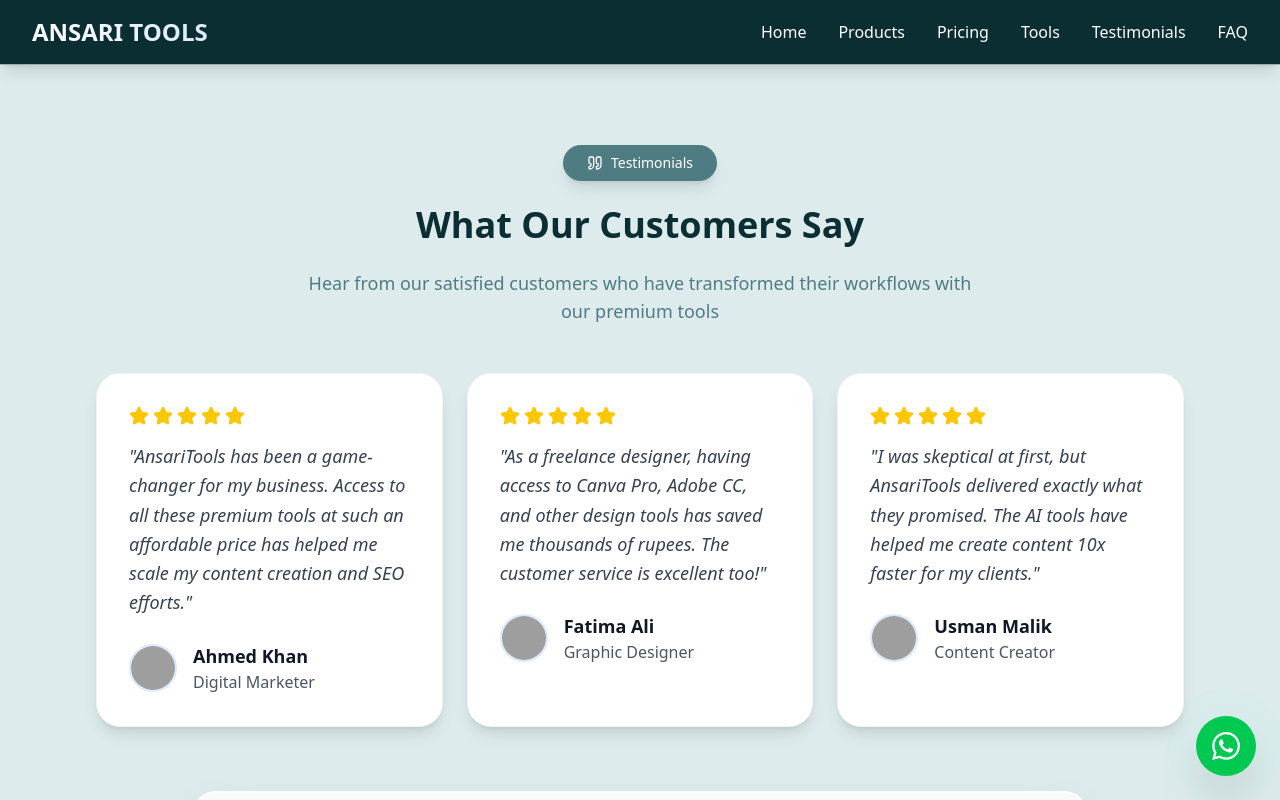
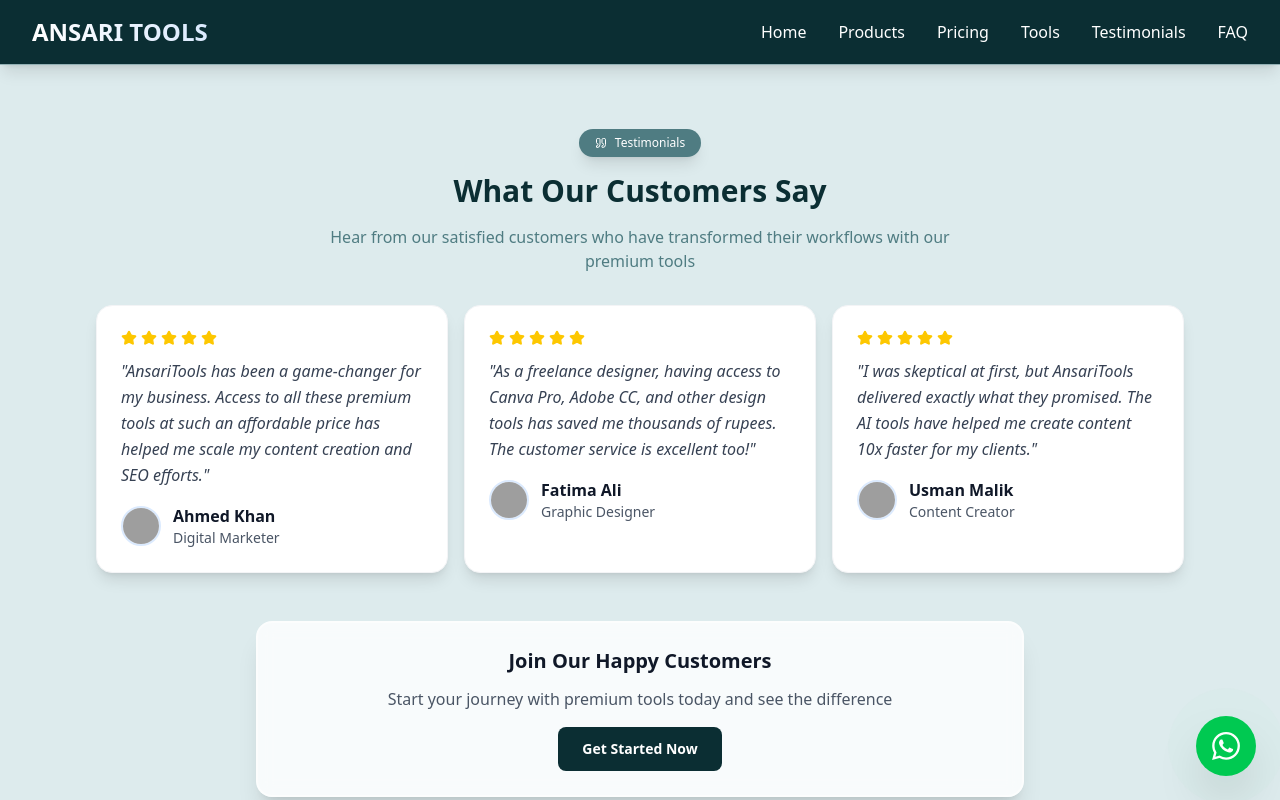
Before and after one commit to saeedansari9t9/ansari-tools-client, a React (Vite) app: page /testimonials in a window 1280 px wide. Built offline with nearby package versions, Linux system fonts and the light colour scheme; grey boxes are pictures that could not be loaded.

Commit message:
theme change

```diff
--- a/src/App.jsx
+++ b/src/App.jsx
@@ -1,5 +1,5 @@
 // import { useState } from 'react'
-import { BrowserRouter, Routes, Route } from "react-router-dom";
+import { BrowserRouter, Routes, Route, Navigate } from "react-router-dom";
 import { ShoppingCart, Star, Check, ArrowRight, Menu, X, Search, User, Heart, Zap, Palette, PenTool, BarChart3, Bot, Globe, Shield, Users, Phone, Mail, MapPin, Facebook, Twitter, Instagram, Youtube } from 'lucide-react'
 import { ToastContainer } from 'react-toastify';
 import 'react-toastify/dist/ReactToastify.css';
@@ -30,7 +30,6 @@ import AdminLoginPage from "./pages/Admin/AdminLoginPage";
 import EditProfilePage from "./pages/Admin/EditProfilePage";
 import ChangePasswordPage from "./pages/Admin/ChangePasswordPage";
 import ProfilePage from "./pages/ProfilePage";
-import NotFoundPage from "./pages/NotFoundPage";
 
 function App() {
   return (
@@ -97,10 +96,9 @@ function App() {
               <ProfilePage />
             </PrivateRoute>
           } />
+          {/* Catch-all route - redirect any non-existent page to home */}
+          <Route path="*" element={<Navigate to="/" replace />} />
           {/* <PrivateRoute path="/dashboard" element={<DashboardPage />} /> */}
-
-          {/* 404 Page - Catch all unmatched routes */}
-          <Route path="*" element={<NotFoundPage />} />
         </Routes>
         <FooterComponent />
         <WhatsAppButton />
--- a/src/components/TestimonialsComponent.jsx
+++ b/src/components/TestimonialsComponent.jsx
@@ -1,33 +1,26 @@
 import React from "react";
 import { Star, Quote } from "lucide-react";
 
-const Stars = () => (
-  <div className="flex space-x-1 mb-4">
-    {[...Array(5)].map((_, i) => (
-      <Star key={i} className="w-5 h-5 text-yellow-400 fill-yellow-400" />
-    ))}
-  </div>
-);
 
 const TestimonialsComponent = () => (
-  <section id="testimonials" className="py-12 sm:py-16 lg:py-20" style={{ backgroundColor: 'var(--color-light)' }}>
+  <section id="testimonials" className="py-8 sm:py-12 lg:py-16" style={{ backgroundColor: 'var(--color-light)' }}>
     <div className="max-w-6xl mx-auto px-4 sm:px-6 lg:px-8">
       {/* Header */}
-      <div className="text-center mb-8 sm:mb-12">
-        <div className="inline-flex items-center gap-2 text-white px-4 sm:px-6 py-2 rounded-full text-xs sm:text-sm font-medium mb-4 sm:mb-6 shadow-lg" style={{ backgroundColor: 'var(--color-mid-dark)' }}>
-          <Quote className="w-3 h-3 sm:w-4 sm:h-4" />
+      <div className="text-center mb-6 sm:mb-8">
+        <div className="inline-flex items-center gap-2 text-white px-3 sm:px-4 py-1.5 rounded-full text-xs font-medium mb-3 sm:mb-4 shadow-lg" style={{ backgroundColor: 'var(--color-mid-dark)' }}>
+          <Quote className="w-3 h-3" />
           Testimonials
         </div>
-        <h2 className="text-2xl sm:text-3xl md:text-4xl font-bold mb-4 sm:mb-6" style={{ color: 'var(--color-dark)' }}>
+        <h2 className="text-xl sm:text-2xl md:text-3xl font-bold mb-3 sm:mb-4" style={{ color: 'var(--color-dark)' }}>
           What Our Customers Say
         </h2>
-        <p className="text-base sm:text-lg text-gray-600 max-w-2xl mx-auto" style={{ color: 'var(--color-mid-dark)' }}>
+        <p className="text-sm sm:text-base text-gray-600 max-w-2xl mx-auto" style={{ color: 'var(--color-mid-dark)' }}>
           Hear from our satisfied customers who have transformed their workflows with our premium tools
         </p>
       </div>
 
       {/* Testimonials Grid */}
-      <div className="grid grid-cols-1 md:grid-cols-2 lg:grid-cols-3 gap-4 sm:gap-6">
+      <div className="grid grid-cols-1 md:grid-cols-2 lg:grid-cols-3 gap-3 sm:gap-4">
         {[
           {
             text: `"AnsariTools has been a game-changer for my business. Access to all these premium tools at such an affordable price has helped me scale my content creation and SEO efforts."`,
@@ -48,22 +41,26 @@ const TestimonialsComponent = () => (
             role: "Content Creator",
           },
         ].map((t) => (
-          <div key={t.name} className="group bg-white rounded-3xl p-8 shadow-lg hover:shadow-2xl transition-all duration-300 border border-gray-100 hover:border-blue-200">
-            <div className="mb-6">
-              <Stars />
-              <p className="text-gray-700 leading-relaxed text-lg italic">
+          <div key={t.name} className="group bg-white rounded-2xl p-4 sm:p-6 shadow-lg hover:shadow-xl transition-all duration-300 border border-gray-100 hover:border-blue-200">
+            <div className="mb-4">
+              <div className="flex space-x-1 mb-3">
+                {[...Array(5)].map((_, i) => (
+                  <Star key={i} className="w-3 h-3 sm:w-4 sm:h-4 text-yellow-400 fill-yellow-400" />
+                ))}
+              </div>
+              <p className="text-gray-700 leading-relaxed text-sm sm:text-base italic">
                 {t.text}
               </p>
             </div>
-            <div className="flex items-center gap-4">
+            <div className="flex items-center gap-3">
               <img
                 src={t.img}
                 alt={t.name}
-                className="w-12 h-12 rounded-full object-cover border-2 border-blue-100"
+                className="w-8 h-8 sm:w-10 sm:h-10 rounded-full object-cover border-2 border-blue-100"
               />
               <div>
-                <h4 className="font-bold text-gray-900 text-lg">{t.name}</h4>
-                <p className="text-gray-600 font-medium">{t.role}</p>
+                <h4 className="font-bold text-gray-900 text-sm sm:text-base">{t.name}</h4>
+                <p className="text-gray-600 font-medium text-xs sm:text-sm">{t.role}</p>
               </div>
             </div>
           </div>
@@ -71,15 +68,15 @@ const TestimonialsComponent = () => (
       </div>
 
       {/* Bottom CTA */}
-      <div className="text-center mt-16">
-        <div className="bg-white/80 backdrop-blur-sm border-2 border-white/50 rounded-3xl p-8 shadow-2xl max-w-4xl mx-auto">
-          <h3 className="text-2xl font-bold text-gray-900 mb-4">
+      <div className="text-center mt-8 sm:mt-12">
+        <div className="bg-white/80 backdrop-blur-sm border-2 border-white/50 rounded-2xl p-4 sm:p-6 shadow-xl max-w-3xl mx-auto">
+          <h3 className="text-lg sm:text-xl font-bold text-gray-900 mb-3">
             Join Our Happy Customers
           </h3>
-          <p className="text-gray-600 mb-6">
+          <p className="text-sm sm:text-base text-gray-600 mb-4">
             Start your journey with premium tools today and see the difference
           </p>
-          <button className=" text-white px-8 py-3 rounded-xl font-semibold hover:shadow-lg transition-all duration-200" style={{ backgroundColor: 'var(--color-dark)' }}>
+          <button className="text-white px-4 sm:px-6 py-2 sm:py-3 rounded-lg font-semibold hover:shadow-lg transition-all duration-200 text-sm" style={{ backgroundColor: 'var(--color-dark)' }}>
             Get Started Now
           </button>
         </div>
--- a/src/pages/NotFoundPage.jsx
+++ /dev/null
@@ -1,59 +0,0 @@
-import React from 'react';
-import { Link } from 'react-router-dom';
-import { Home, ArrowLeft, Search } from 'lucide-react';
-
-const NotFoundPage = () => {
-  return (
-    <div className="min-h-screen flex items-center justify-center" style={{ backgroundColor: 'var(--color-light)' }}>
-      <div className="max-w-md mx-auto text-center px-4">
-        {/* 404 Icon */}
-        <div className="mb-8">
-          <div className="inline-flex items-center justify-center w-24 h-24 rounded-full mb-6" style={{ backgroundColor: 'var(--color-mid-dark)' }}>
-            <Search className="w-12 h-12 text-white" />
-          </div>
-          <h1 className="text-6xl font-bold mb-4" style={{ color: 'var(--color-dark)' }}>
-            404
-          </h1>
-          <h2 className="text-2xl font-bold mb-4" style={{ color: 'var(--color-dark)' }}>
-            Page Not Found
-          </h2>
-          <p className="text-base mb-8" style={{ color: 'var(--color-mid-dark)' }}>
-            The page you're looking for doesn't exist or has been moved.
-          </p>
-        </div>
-
-        {/* Action Buttons */}
-        <div className="space-y-4">
-          <Link
-            to="/"
-            className="inline-flex items-center gap-2 px-6 py-3 rounded-lg font-semibold text-white transition-all duration-300 transform hover:scale-105 shadow-lg hover:shadow-xl"
-            style={{ backgroundColor: 'var(--color-dark)' }}
-          >
-            <Home className="w-5 h-5" />
-            Go Home
-          </Link>
-
-          <button
-            onClick={() => window.history.back()}
-            className="inline-flex items-center gap-2 px-6 py-3 rounded-lg font-semibold border-2 transition-all duration-300 transform hover:scale-105 ml-4"
-            style={{
-              backgroundColor: 'var(--color-mid-light)',
-              borderColor: 'var(--color-mid-dark)',
-              color: 'var(--color-dark)'
-            }}
-          >
-            <ArrowLeft className="w-5 h-5" />
-            Go Back
-          </button>
-        </div>
-
-        {/* Help Text */}
-        <div className="mt-8 text-sm" style={{ color: 'var(--color-mid-dark)' }}>
-          <p>If you think this is an error, please contact our support team.</p>
-        </div>
-      </div>
-    </div>
-  );
-};
-
-export default NotFoundPage;
```
Also changed, not shown: src/components/FAQComponent.jsx (+21 -21 lines).
